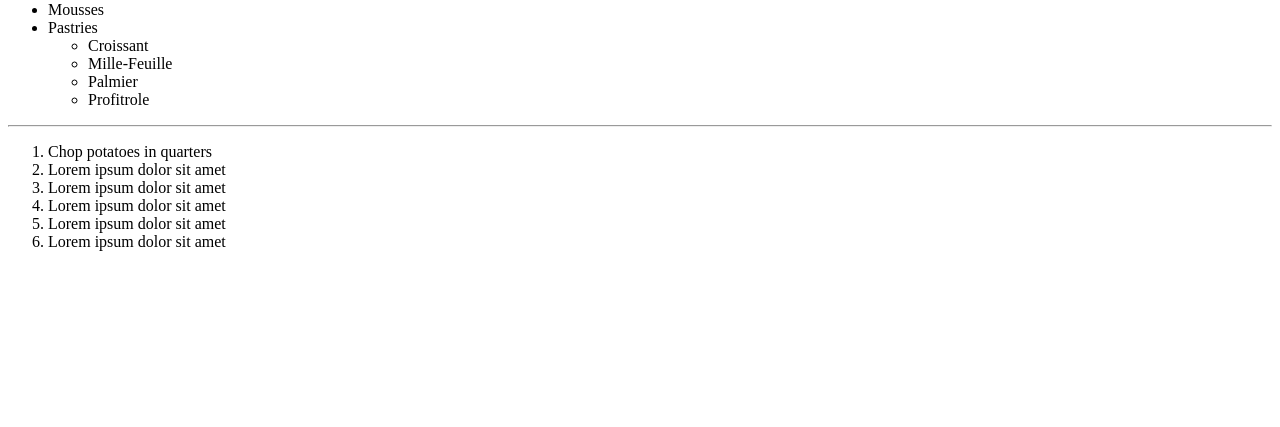
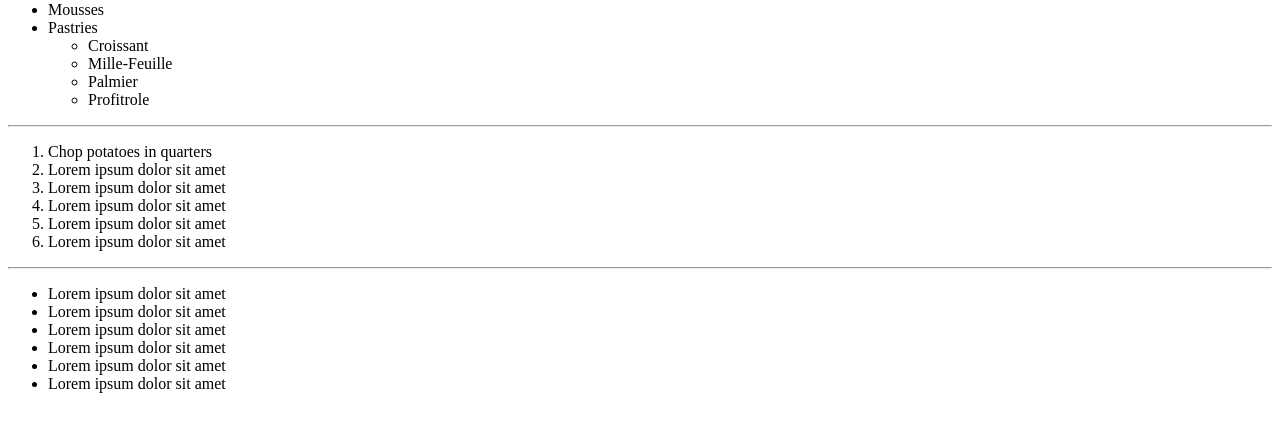
Before and after one commit to GervinAnsi/GervinAnsi-TARge24Web, a plain HTML site: page HTMLandCSS/Chapter 3/lists.html in a window 1280 px wide. Shown: the part 319-746 px from the top of the page. Drawn offline with Linux system fonts and the light colour scheme.

Commit message:
Update lists.html

```diff
--- a/HTMLandCSS/Chapter 3/lists.html
+++ b/HTMLandCSS/Chapter 3/lists.html
@@ -50,5 +50,14 @@
       <li>Lorem ipsum dolor sit amet</li>
       <li>Lorem ipsum dolor sit amet</li>
     </ol>
+    <hr>
+    <ul>
+      <li>Lorem ipsum dolor sit amet</li>
+      <li>Lorem ipsum dolor sit amet</li>
+      <li>Lorem ipsum dolor sit amet</li>
+      <li>Lorem ipsum dolor sit amet</li>
+      <li>Lorem ipsum dolor sit amet</li>
+      <li>Lorem ipsum dolor sit amet</li>
+    </ul>
   </body>
 </html>
```
